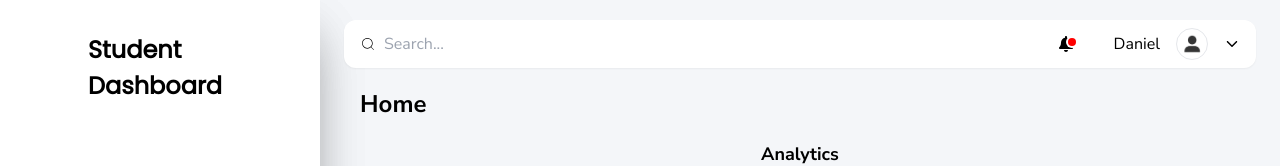
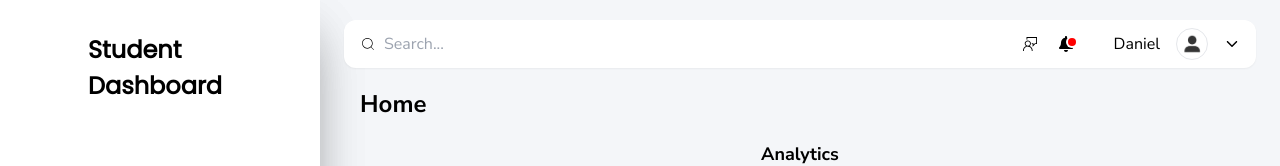
Before and after one commit to Orijadribo/final_year_react, a React (Create React App) app: page /dashboard in a window 1280 px wide. Shown: the top 166 px of the page. Built offline with nearby package versions, Linux system fonts and the light colour scheme; no server answers; the database is empty; some icons are missing.

Commit message:
Feedback icon

```diff
--- a/package.json
+++ b/package.json
@@ -11,7 +11,7 @@
     "react-dom": "^18.2.0",
     "react-icons": "^4.12.0",
     "react-router-dom": "^6.19.0",
-    "react-scripts": "5.0.1",
+    "react-scripts": "^5.0.1",
     "web-vitals": "^2.1.4"
   },
   "scripts": {
@@ -39,6 +39,7 @@
     ]
   },
   "devDependencies": {
+    "@rollup/plugin-terser": "^0.4.4",
     "tailwindcss": "^3.3.5"
   }
 }
--- a/src/components/OptionsBar.js
+++ b/src/components/OptionsBar.js
@@ -5,6 +5,7 @@ import { IoIosArrowDown } from "react-icons/io";
 import { IoIosArrowUp } from "react-icons/io";
 import { profile_pic } from "../assets";
 import { Link } from "react-router-dom";
+import { VscFeedback } from "react-icons/vsc";
 
 const OptionsBar = () => {
   const [isOpen, setIsOpen] = useState(false);
@@ -47,7 +48,10 @@ const OptionsBar = () => {
           </div>
           <div className="flex flex-row items-center justify-center gap-4">
             <div className="px-5">
-              <div className="flex flex-row items-center relative justify-center px-1">
+              <div className="flex flex-row items-center relative justify-center px-1 gap-5">
+                <div>
+                <VscFeedback />
+                </div>
                 <div className="cursor-pointer">
                   <FaBell />
                 </div>
--- a/src/pages/LoginForm.js
+++ b/src/pages/LoginForm.js
@@ -13,7 +13,7 @@ const LoginForm = () => {
     navigate("/dashboard/");
   };
   return (
-    <div className="flex items-center justify-center max-w-screen-2xl m-auto h-screen bg-[#F4F6F9]">
+    <div className="flex items-center justify-center w-screen m-auto h-screen bg-[#F4F6F9]">
       {/* Login form container */}
       <div className="flex flex-col items-center justify-center rounded-lg w-[600px] bg-[#FFFFFF] p-14 shadow-xl">
         {/* Logo and title section */}
--- a/src/pages/SignUpPage.js
+++ b/src/pages/SignUpPage.js
@@ -3,7 +3,7 @@ import { kiu_logo_2 } from "../assets";
 
 const SignUpPage = () => {
   return (
-    <div className="flex items-center justify-center max-w-screen-2xl m-auto  bg-[#F4F6F9]">
+    <div className="flex items-center justify-center w-screen h-screen m-auto  bg-[#F4F6F9]">
       {/* Login form container */}
       <div className="flex flex-col items-center justify-center rounded-lg w-[600px] bg-[#FFFFFF] p-14 shadow-xl">
         {/* Logo and title section */}
```
Also changed, not shown: 1 other file (tests, documents, lock files or other folders).
